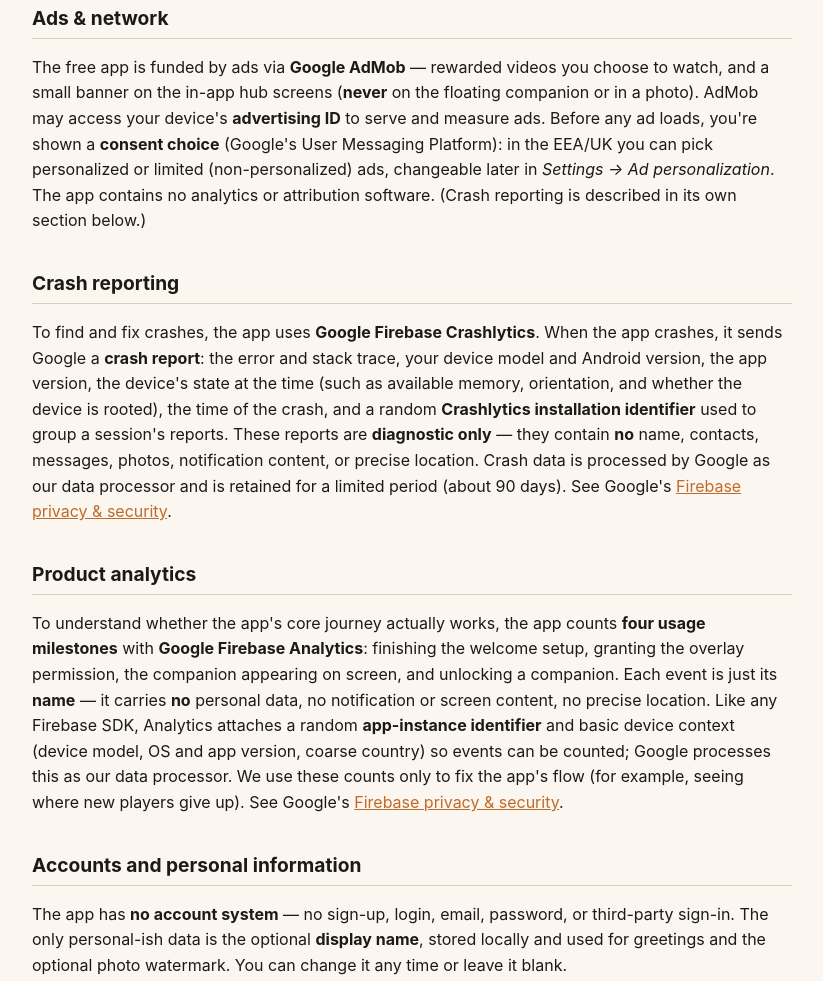
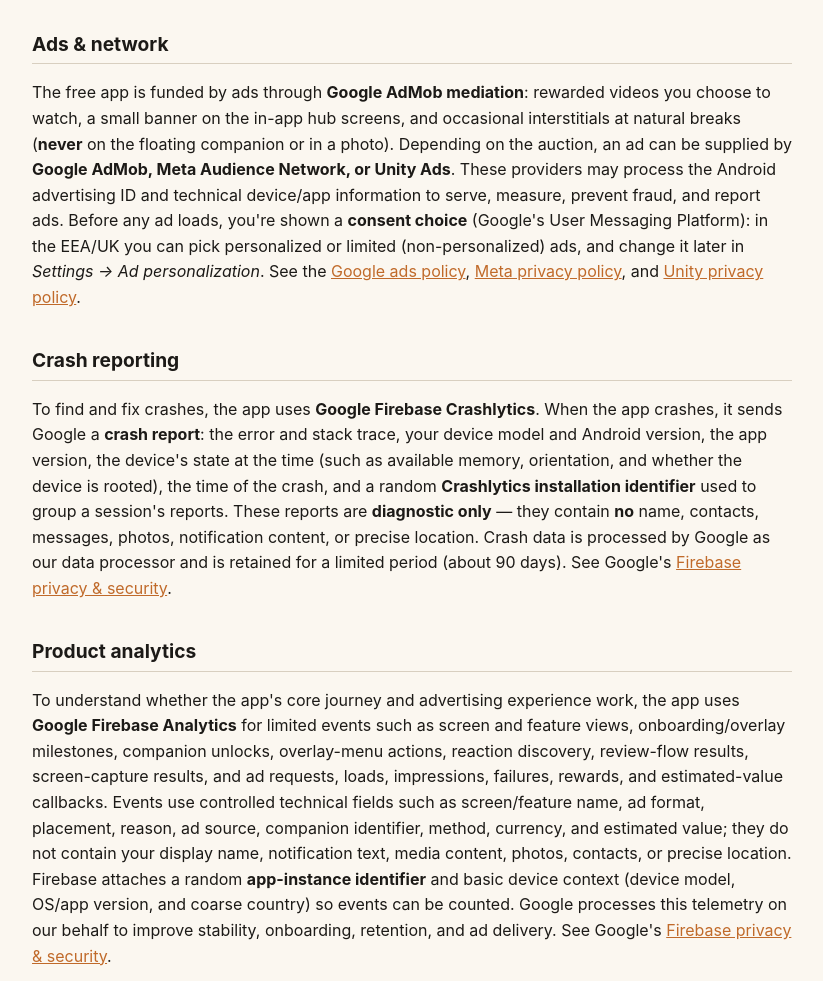
Before and after one commit to abdogomri/pocket-companions-legal, a plain HTML site: page index.html in a window 1280 px wide. Shown: the part 1387-2368 px from the top of the page, without its empty margins (228-1051 px from the left). Drawn offline with Linux system fonts and the light colour scheme.

Commit message:
Update privacy policy — sync avec docs/privacy-policy.html (2026-09-06)

```diff
--- a/index.html
+++ b/index.html
@@ -22,12 +22,12 @@
 </head>
 <body>
 <h1>Privacy Policy — Anime Shimeji Screen Companion</h1>
-<p class="updated">Last updated: 21 August 2026</p>
+<p class="updated">Last updated: 6 September 2026</p>
 
 <p>This Privacy Policy applies to <strong>Anime Shimeji Screen Companion</strong>, also known within the app as <strong>Pocket Companions</strong> (Google Play package: <code>com.magicgames.pocketcompanion</code>). The app is published on Google Play by <strong>cool math games</strong> ("the developer", "we", "us"). It is an Android app that places a small animated companion on your screen and lets you bond with it. This policy explains what data the app handles.</p>
 
 <h2>The short version</h2>
-<p>The app has <strong>no account, no login, and no server of ours</strong>. Almost everything — your name, settings, and bond progress — is stored only on your device. We do not sell your data, and to find and fix bugs the app sends <strong>anonymous crash reports</strong> via Google Firebase Crashlytics, and it counts <strong>four anonymous usage milestones</strong> (no content, no identity) via Google Firebase Analytics — see "Crash reporting" and "Product analytics". The free app is funded by <strong>ads (Google AdMob)</strong> and optional <strong>in-app purchases processed by Google Play</strong> — see "Ads &amp; network" and "Purchases".</p>
+<p>The app has <strong>no account, no login, and no server of ours</strong>. Almost everything — your name, settings, and bond progress — is stored only on your device. We do not sell your data ourselves. To improve stability and the product journey, release builds send <strong>anonymous crash reports</strong> via Google Firebase Crashlytics and <strong>limited usage and ad-performance events</strong> via Google Firebase Analytics — see "Crash reporting" and "Product analytics". The free app is funded by <strong>ads served through Google AdMob mediation</strong> (which can include Google, Meta Audience Network, and Unity Ads) and optional <strong>in-app purchases processed by Google Play</strong> — see "Ads &amp; network" and "Purchases".</p>
 <p>A few optional <strong>"real-life reaction" features are turned OFF by default</strong>. You can switch them on in <em>Settings → Real-life reactions</em>, and each asks for <em>notification access</em> first:</p>
 <ul>
   <li><strong>React to notifications / Dance to music</strong> — uses Android's <em>notification access</em> so the companion can react when a notification arrives or while music plays. The app reads only the <strong>fact</strong> that an event happened — <strong>never the content</strong> (no titles, text, sender, or what you're listening to). Nothing about your notifications leaves the device.</li>
@@ -45,13 +45,13 @@
 <p><em>Earlier versions included a weather reaction (approximate location) and a "walk with you" step reaction (activity recognition). Both were removed — the app no longer requests location or activity-recognition, and makes no weather network call.</em></p>
 
 <h2>Ads &amp; network</h2>
-<p>The free app is funded by ads via <strong>Google AdMob</strong> — rewarded videos you choose to watch, and a small banner on the in-app hub screens (<strong>never</strong> on the floating companion or in a photo). AdMob may access your device's <strong>advertising ID</strong> to serve and measure ads. Before any ad loads, you're shown a <strong>consent choice</strong> (Google's User Messaging Platform): in the EEA/UK you can pick personalized or limited (non-personalized) ads, changeable later in <em>Settings → Ad personalization</em>. The app contains no analytics or attribution software. (Crash reporting is described in its own section below.)</p>
+<p>The free app is funded by ads through <strong>Google AdMob mediation</strong>: rewarded videos you choose to watch, a small banner on the in-app hub screens, and occasional interstitials at natural breaks (<strong>never</strong> on the floating companion or in a photo). Depending on the auction, an ad can be supplied by <strong>Google AdMob, Meta Audience Network, or Unity Ads</strong>. These providers may process the Android advertising ID and technical device/app information to serve, measure, prevent fraud, and report ads. Before any ad loads, you're shown a <strong>consent choice</strong> (Google's User Messaging Platform): in the EEA/UK you can pick personalized or limited (non-personalized) ads, and change it later in <em>Settings → Ad personalization</em>. See the <a href="https://policies.google.com/technologies/ads">Google ads policy</a>, <a href="https://www.facebook.com/privacy/policies">Meta privacy policy</a>, and <a href="https://unity.com/legal/game-player-and-app-user-privacy-policy">Unity privacy policy</a>.</p>
 
 <h2>Crash reporting</h2>
 <p>To find and fix crashes, the app uses <strong>Google Firebase Crashlytics</strong>. When the app crashes, it sends Google a <strong>crash report</strong>: the error and stack trace, your device model and Android version, the app version, the device's state at the time (such as available memory, orientation, and whether the device is rooted), the time of the crash, and a random <strong>Crashlytics installation identifier</strong> used to group a session's reports. These reports are <strong>diagnostic only</strong> — they contain <strong>no</strong> name, contacts, messages, photos, notification content, or precise location. Crash data is processed by Google as our data processor and is retained for a limited period (about 90 days). See Google's <a href="https://firebase.google.com/support/privacy">Firebase privacy &amp; security</a>.</p>
 
 <h2>Product analytics</h2>
-<p>To understand whether the app's core journey actually works, the app counts <strong>four usage milestones</strong> with <strong>Google Firebase Analytics</strong>: finishing the welcome setup, granting the overlay permission, the companion appearing on screen, and unlocking a companion. Each event is just its <strong>name</strong> — it carries <strong>no</strong> personal data, no notification or screen content, no precise location. Like any Firebase SDK, Analytics attaches a random <strong>app-instance identifier</strong> and basic device context (device model, OS and app version, coarse country) so events can be counted; Google processes this as our data processor. We use these counts only to fix the app's flow (for example, seeing where new players give up). See Google's <a href="https://firebase.google.com/support/privacy">Firebase privacy &amp; security</a>.</p>
+<p>To understand whether the app's core journey and advertising experience work, the app uses <strong>Google Firebase Analytics</strong> for limited events such as screen and feature views, onboarding/overlay milestones, companion unlocks, overlay-menu actions, reaction discovery, review-flow results, screen-capture results, and ad requests, loads, impressions, failures, rewards, and estimated-value callbacks. Events use controlled technical fields such as screen/feature name, ad format, placement, reason, ad source, companion identifier, method, currency, and estimated value; they do not contain your display name, notification text, media content, photos, contacts, or precise location. Firebase attaches a random <strong>app-instance identifier</strong> and basic device context (device model, OS/app version, and coarse country) so events can be counted. Google processes this telemetry on our behalf to improve stability, onboarding, retention, and ad delivery. See Google's <a href="https://firebase.google.com/support/privacy">Firebase privacy &amp; security</a>.</p>
 
 <h2>Accounts and personal information</h2>
 <p>The app has <strong>no account system</strong> — no sign-up, login, email, password, or third-party sign-in. The only personal-ish data is the optional <strong>display name</strong>, stored locally and used for greetings and the optional photo watermark. You can change it any time or leave it blank.</p>
@@ -74,14 +74,14 @@
   <tr><td>Foreground service (special use)</td><td>Keeps the companion visible and not killed by the system.</td></tr>
   <tr><td>Notifications</td><td>The service shows a notification with Show/Hide controls. The app can also show <strong>local</strong> reminders (a daily visit reminder, and bond-milestone notes — the latter off by default); both have Settings toggles, respect Android's notification permission, and involve no network.</td></tr>
   <tr><td>Run after restart</td><td>So the companion can return after a reboot if it was enabled.</td></tr>
-  <tr><td>Internet / Advertising ID</td><td>Used by the ads SDK (Google AdMob) to load ads and access the advertising ID; by Firebase Crashlytics to upload anonymous crash reports; by Firebase Analytics to upload the four usage milestones described in "Product analytics"; and by Google Play to download companion animation packs (Play Asset Delivery) and process purchases (Play Billing). We run no server of our own.</td></tr>
+  <tr><td>Internet / Advertising ID</td><td>Used by Google AdMob mediation and its configured ad partners (which may include Meta Audience Network and Unity Ads) to load and measure ads and access the advertising ID; by Firebase Crashlytics to upload anonymous crash reports; by Firebase Analytics to upload the limited product and ad-performance events described in "Product analytics"; and by Google Play to download companion animation packs (Play Asset Delivery) and process purchases (Play Billing). We run no server of our own.</td></tr>
   <tr><td>Screen capture (foreground service)</td><td>Only while you take a screenshot/screen video from the companion's menu, after Android's per-session consent dialog. Captures stay on your device.</td></tr>
   <tr><td>Notification access <em>(optional)</em></td><td>Notification &amp; music reactions only — reacts to the presence of events; content is never read.</td></tr>
 </table>
 <p>The app also reads the battery level at runtime to pause the companion on low battery; this is used on-device and never stored or transmitted.</p>
 
 <h2>Advertising</h2>
-<p>The app uses <strong>Google AdMob</strong> to show ads (rewarded videos you opt to watch, a hub-screen banner, and occasional full-screen interstitials at natural breaks such as the end of a Focus session; never on the overlay or in photos). AdMob may collect and use your device's <strong>advertising ID</strong> to serve and measure ads, and shares it with Google for that purpose. Ad personalization follows the consent choice described in "Ads &amp; network". See Google's policies at <a href="https://policies.google.com/technologies/ads">policies.google.com/technologies/ads</a>. Apart from this, the crash reporting, and the four-event product analytics described above, the app uses no other analytics or attribution software.</p>
+<p>The app uses <strong>Google AdMob mediation</strong> to show ads (rewarded videos you opt to watch, a hub-screen banner, and occasional full-screen interstitials at natural breaks such as the end of a Focus session; never on the overlay or in photos). Configured mediation partners are <strong>Meta Audience Network</strong> and <strong>Unity Ads</strong>. AdMob and a participating partner may collect and use the Android <strong>advertising ID</strong>, technical device/app information, ad requests, impressions, and estimated ad value to serve, measure, secure, and report ads. Ad personalization follows the consent choice described in "Ads &amp; network"; the choice is propagated to participating mediation partners where supported. See the <a href="https://policies.google.com/technologies/ads">Google ads policy</a>, <a href="https://www.facebook.com/privacy/policies">Meta privacy policy</a>, and <a href="https://unity.com/legal/game-player-and-app-user-privacy-policy">Unity privacy policy</a>.</p>
 
 <h2>Purchases</h2>
 <p>The app offers optional <strong>in-app purchases</strong> (petal packs and cosmetic content) processed entirely by <strong>Google Play Billing</strong>. We never see or store your payment details — Google Play handles payment, and the app only records locally what you own. Refunds follow Google Play's policy.</p>
```
Also changed, not shown: privacy-policy.html (+6 -6 lines).
